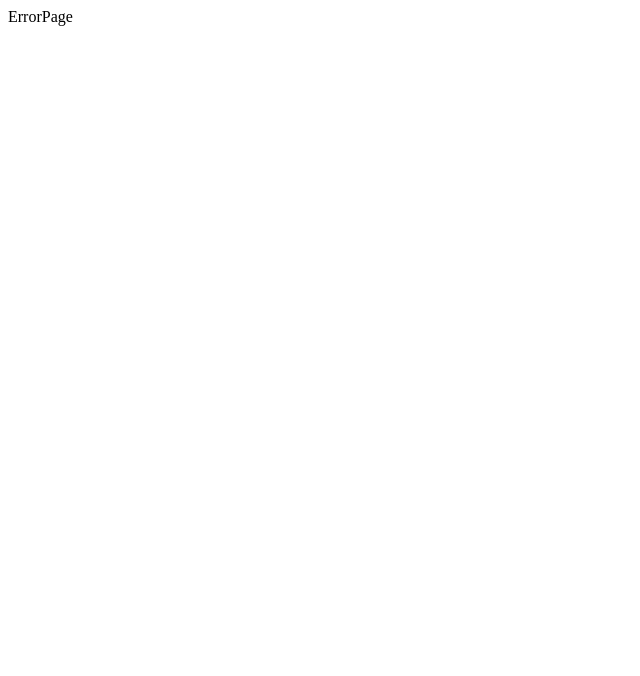
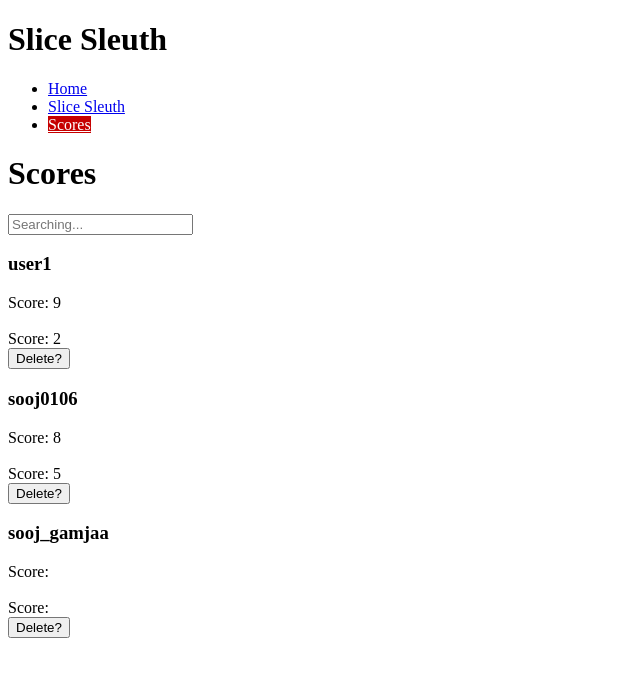
Before and after one commit to stephbertram/phase-2-project-slice-sleuth, a React (Vite) app: page /scores in a window 1280 px wide. Before the commit this address had no page. Shown: the top 676 px of the page, without its empty margins (0-640 px from the left). Built offline with nearby package versions, Linux system fonts and the light colour scheme; data requests are answered from the project's data file.

Commit message:
search works, hard coded user for project purpose

```diff
--- a/db.json
+++ b/db.json
@@ -159,12 +159,6 @@
       "username": "sooj_gamjaa",
       "score1": "",
       "score2": ""
-    },
-    {
-      "id": "4aacad14-e71f-4630-b495-e5f60b494149",
-      "username": "sooj_gamjaa",
-      "score1": "",
-      "score2": ""
     }
   ]
 }
--- a/src/Components/NavBar.jsx
+++ b/src/Components/NavBar.jsx
@@ -9,7 +9,7 @@ function NavBar() {
               <ul>
                 <li><NavLink to="/" className="nav-link">Home</NavLink></li>
                 <li><NavLink to="/quiz" className="nav-link">Slice Sleuth</NavLink></li>
-                <li><NavLink to="/userPage" className="nav-link">User Info</NavLink></li>
+                <li><NavLink to="/scores" className="nav-link">Scores</NavLink></li>
               </ul>
           </nav>
     </div>
--- a/src/Components/PizzaCard.jsx
+++ b/src/Components/PizzaCard.jsx
@@ -1,9 +1,9 @@
 import '../styles.css'
 
-const PizzaCard = ({ name, image, handleNextPizza, score }) => {
+const PizzaCard = ({ currentUser, name, image, handleNextPizza, score }) => {
   return (
     <div className = 'pizza-container'>
-      <h2>Your Score: {score}</h2>
+      <h2>{currentUser.username}'s score: {score}</h2>
       <img className='photo' src={image} alt={name}/>
       <div>
           <button className='quiz-page-button' onClick = {handleNextPizza} value={'realpie'}>Real Pie</button>
--- a/src/Components/SearchBar.jsx
+++ b/src/Components/SearchBar.jsx
@@ -2,7 +2,6 @@ const SearchBar = ({handleSearch, searchQuery}) => {
     return (
         <input
             type="text"
-            className="search-bar"
             placeholder="Searching..."
             onChange={handleSearch}
             value={searchQuery}
--- a/src/Components/UserCard.jsx
+++ b/src/Components/UserCard.jsx
@@ -7,7 +7,6 @@ const UserCard = ({username, score1, score2, handleDeleteUser}) => {
         <h3>{username}</h3>
         <span>Score: {score1} <br></br> <br></br>Score: {score2}</span>
         <br></br>
-        <br></br>
         <button onClick={() => handleDeleteUser()}>Delete?</button>
     </div>
   )
--- a/src/Components/UserContainer.jsx
+++ b/src/Components/UserContainer.jsx
@@ -1,9 +1,7 @@
-
 import SearchBar from './SearchBar'
 import UserList from './UserList';
 import { useState, useContext } from 'react';
 import { UsersContext } from '../context/UsersProvider';
-import { Outlet } from "react-router-dom";
 
 function UserContainer() {
   const [searchQuery, setSearchQuery] = useState('')
@@ -11,14 +9,15 @@ function UserContainer() {
 
   const handleSearch = (event) => {
     setSearchQuery(event.target.value)
+    console.log('searching')
   }
 
+  const filteredUser = users.filter((user) => user.username.toLowerCase().includes(searchQuery.toLowerCase()))
 
   return (
     <div>
       <SearchBar handleSearch={handleSearch} searchQuery={searchQuery}/>
-      <UserList users={users} searchQuery={searchQuery} handleDeleteUser={handleDeleteUser}/>
-      <Outlet context={{handleSearch, searchQuery}}/>
+      <UserList users={filteredUser} searchQuery={searchQuery} handleDeleteUser={handleDeleteUser}/>
     </div>
   );
 }
--- a/src/Components/UserList.jsx
+++ b/src/Components/UserList.jsx
@@ -1,21 +1,16 @@
-import {useMemo} from 'react'
+// import {useMemo} from 'react'
 import UserCard from './UserCard'
 
 
-const UserList = ({users, searchQuery, handleDeleteUser}) => {
+const UserList = ({users, handleDeleteUser}) => {
 
-    const renderUsers = useMemo(() => users
-    .filter(user => {
-        return( 'hello' ||  (user.username) && (user.username.toLowerCase().includes(searchQuery).toLowerCase()))
-    })
-    .map(user => (
+    const mappedUser = users.map(user => (
         <UserCard key={user.id} user={user} {...user} handleUserDelete={handleDeleteUser}/>
-    )), [users, searchQuery, handleDeleteUser]
-    )
+    ))
 
   return (
     <div>
-        {renderUsers}
+        {mappedUser}
     </div>
   )
 }
--- a/src/context/UsersProvider.jsx
+++ b/src/context/UsersProvider.jsx
@@ -1,9 +1,16 @@
-import React, { useState, useEffect, useCallback } from 'react'
+import React, { useState, useEffect } from 'react'
 
 export const UsersContext = React.createContext()
 
 const UsersProvider = ({ children }) => {
     const [users, setUsers] = useState([]);
+
+    const currentUser = {
+        id: 'Steph',
+        username: 'Steph',
+        score1: '',
+        score2: ''
+    }
 
     useEffect(() => {
         (async () => {
@@ -21,24 +28,22 @@ const UsersProvider = ({ children }) => {
         setUsers(currentUserList => [createdUser, ...currentUserList])
     }
 
-    // const handlePatchProject = (updatedProject) => {
-    //     setProjects(currentProjects => currentProjects.map(project => (
-    //         project.id === updatedProject.id ? updatedProject : project
-    //     )))
-    // }
+    const handleUpdateScore = () => {
 
-    const handleDeleteUser = useCallback((userToRemove) => {
-        setUsers(currentUsers => currentUsers.filter(user => user.id !== userToRemove.id))
-        return fetch(`http://localhost:3000/users/${userToRemove.id}`, { method: "DELETE" })
-            .catch((err) => {
-                alert(err)
-                setUsers(current => [...current, userToRemove])
-            })
-        // .then(() => navigate("/projects"))
-    }, [])
+    }
+
+    //! Need to be fixed
+    // const handleDeleteUser = useCallback((userToRemove) => {
+    //     setUsers(currentUsers => currentUsers.filter(user => user.id !== userToRemove.id))
+    //     return fetch(`http://localhost:3000/users/${userToRemove.id}`, { method: "DELETE" })
+    //         .catch((err) => {
+    //             alert(err)
+    //             setUsers(current => [...current, userToRemove])
+    //         })
+    // }, [])
 
     return (
-        <UsersContext.Provider value={{ users , handleAddUser, handleDeleteUser}}>
+        <UsersContext.Provider value={{currentUser, users , handleAddUser}}>
             {children}
         </UsersContext.Provider>
     )
--- a/src/pages/Quiz.jsx
+++ b/src/pages/Quiz.jsx
@@ -2,6 +2,8 @@ import NavBar from "../Components/NavBar"
 import {useEffect, useState} from 'react'
 import PizzaCard from "../Components/PizzaCard"
 import {Link} from "react-router-dom"
+import { useContext } from "react"
+import { UsersContext } from "../context/UsersProvider"
 
 
 const Quiz = () => {
@@ -15,12 +17,20 @@ const Quiz = () => {
   const displayPizza = currentPizzas[currentIndex]
   const URL = 'http://localhost:3000/pizzas'
 
+  //! Trying to hardcode user for patching
+
+  const {currentUser} = useContext(UsersContext)
+
+  console.log(currentUser)
+
+  //! Impliment new round
   const newRound = () => {
     setRound(round => round + 1)
     setCurrentIndex(0)
     setScore(0)
   }
 
+  //! Fetching of our Pizza database
   useEffect(() => {
     fetch(URL)
     .then((r)=> {
@@ -33,6 +43,7 @@ const Quiz = () => {
     .catch((err) => setError(err.message))
   }, []);
 
+  //! Point system with two buttons (Real Pizza, AI Lie)
   const handleNextPizza = (event) => {
 
     if(event.target.value === 'AIpie' && displayPizza.AI === true) {
@@ -50,7 +61,6 @@ const Quiz = () => {
 
   }
 
-
   return (
 
     <>
@@ -64,7 +74,7 @@ const Quiz = () => {
         </div>
         {/* create display pizza container? */}
         {displayPizza ?
-        <PizzaCard {...displayPizza} key={displayPizza.id} handleNextPizza={handleNextPizza} score={score}/> :
+        <PizzaCard {...displayPizza} key={displayPizza.id} handleNextPizza={handleNextPizza} score={score} currentUser={currentUser}/> :
         score > 6 ?
           <>
           <h1>Your score is {score}. Amazing!</h1>
--- a/src/pages/UserPage.jsx
+++ b/src/pages/Scores.jsx
@@ -4,13 +4,13 @@ import UserContainer from "../Components/UserContainer";
 
 
 
-const UserPage = () => {
+const Scores = () => {
 
   return (
     <>
     <header><NavBar /></header>
     <main>
-      <h1>User Page</h1>
+      <h1>Scores</h1>
       <UserContainer/>
     </main>
 
@@ -18,4 +18,4 @@ const UserPage = () => {
   )
 }
 
-export default UserPage
+export default Scores
--- a/src/routes.jsx
+++ b/src/routes.jsx
@@ -1,6 +1,6 @@
 import Home from "./pages/Home";
 import Quiz from "./pages/Quiz";
-import UserPage from "./pages/UserPage";
+import Scores from "./pages/Scores";
 import ErrorPage from "./pages/ErrorPage";
 import { createBrowserRouter } from "react-router-dom";
 
@@ -17,8 +17,8 @@ export const router = createBrowserRouter([
     errorElement: <ErrorPage />,
   },
   {
-    path: "/userPage",
-    element: <UserPage />,
+    path: "/Scores",
+    element: <Scores />,
     errorElement: <ErrorPage />,
   },
 ])
```
Also changed, not shown: src/Components/SignUp.jsx (+4 -3 lines).
